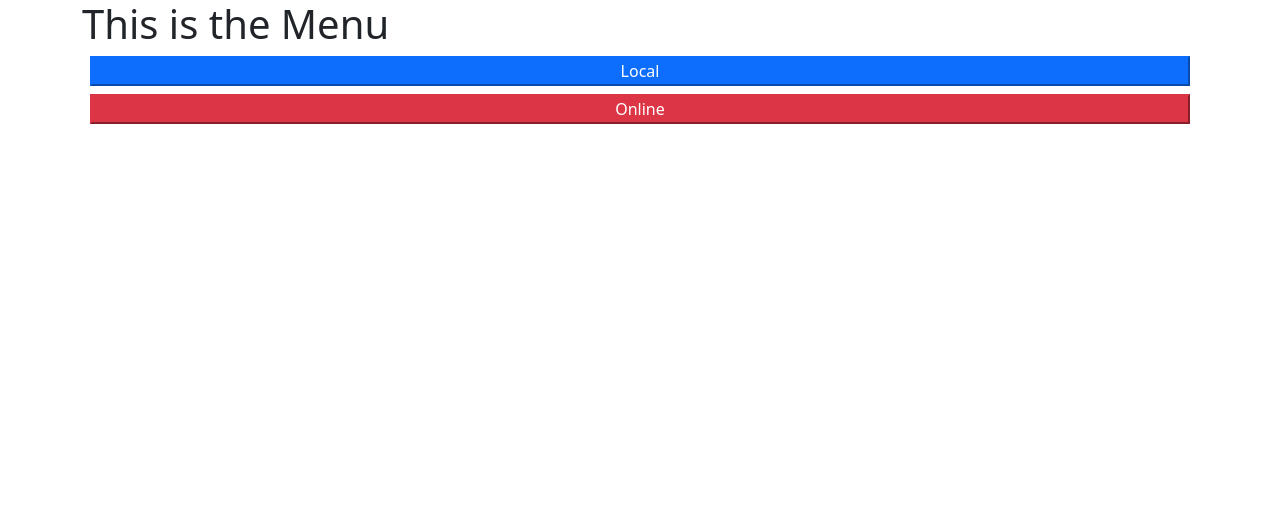
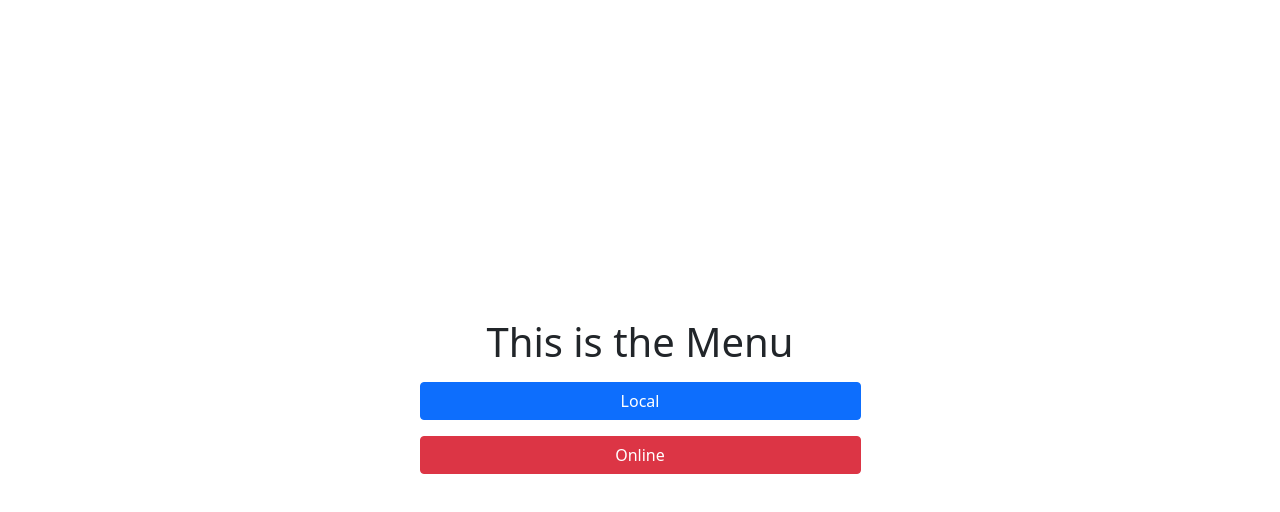
Before and after one commit to JuanTGit/duel-arena, a React (Vite) app: page / in a window 1280 px wide. Shown: the top 512 px of the page. Built offline with nearby package versions, Linux system fonts and the light colour scheme.

Commit message:
bootstrap styling for menu

```diff
--- a/src/App.jsx
+++ b/src/App.jsx
@@ -5,7 +5,7 @@ import Local from './components/Local'
 
 function App() {
     return (
-        <div className='container'>
+        <>
         <BrowserRouter>
             <Routes>
                     <Route path='/' element={<Menu />}/>
@@ -13,8 +13,8 @@ function App() {
                     <Route path='/online' element={<Online />}/>
             </Routes>
         </BrowserRouter>
-        </div>
+        </>
     )
 }
 
-export default App
+export default App;
--- a/src/components/Fight.jsx
+++ b/src/components/Fight.jsx
@@ -1,11 +1,22 @@
+import specAttack from '../assets/Energy_Drain.gif'
+function Fight(){
 
-function Fight(){
+
+
+
     return(
         <>
             <button className="btn-success">Fight!</button>
             <div className="row">
-                <h1>left Player</h1>
-                <h1>Right Player</h1>
+                {/* Player 1 */}
+                <div className="col">
+                    <h1>Left Player</h1>
+                    <img src={specAttack} alt="player1" />
+                </div>
+                {/* Player 2 */}
+                <div className="col">
+                    <h1>Right Player</h1>
+                </div>
             </div>
         </>
     )
--- a/src/components/Local.jsx
+++ b/src/components/Local.jsx
@@ -3,7 +3,7 @@ import Fight from "./Fight";
 function Local(){
     return(
         <div className="row">
-            <h1>LOCAL FIGHT</h1>
+            <h1 className="text-center">LOCAL FIGHT</h1>
             <Fight />
         </div>
     )
--- a/src/components/Menu.jsx
+++ b/src/components/Menu.jsx
@@ -8,17 +8,21 @@ function Menu(){
     }
 
     return(
-        <>
-            <h1>This is the Menu</h1>
+        <div className='container vh-100 d-flex flex-column justify-content-center align-items-center'>
+            <h1 className="text-center">This is the Menu</h1>
             {/* Local Lobby */}
-            <div className="row m-2">
-                <button className="btn-primary" onClick={() => handleClick('local')}>Local</button>
+            <div className="row m-2 w-100 justify-content-center">
+                <div className="col-5">
+                    <button className="btn btn-primary w-100" onClick={() => handleClick('local')}>Local</button>
+                </div>
             </div>
             {/* Online Lobby */}
-            <div className="row m-2">
-                <button className="btn-danger" onClick={() => handleClick('online')}>Online</button>
+            <div className="row m-2 w-100 justify-content-center">
+                <div className="col-5">
+                    <button className="btn btn-danger w-100" onClick={() => handleClick('online')}>Online</button>
+                </div>
             </div>
-        </>
+        </div>
     )
 }
 
--- a/src/components/Online.jsx
+++ b/src/components/Online.jsx
@@ -3,7 +3,7 @@ import Fight from "./Fight";
 function Online(){
     return(
         <div className="row">
-            <h1>Multiplayer</h1>
+            <h1 className="text-center">Multiplayer</h1>
             <Fight />
         </div>
     )
```
Also changed, not shown: src/assets/Energy_Drain.gif (added).
